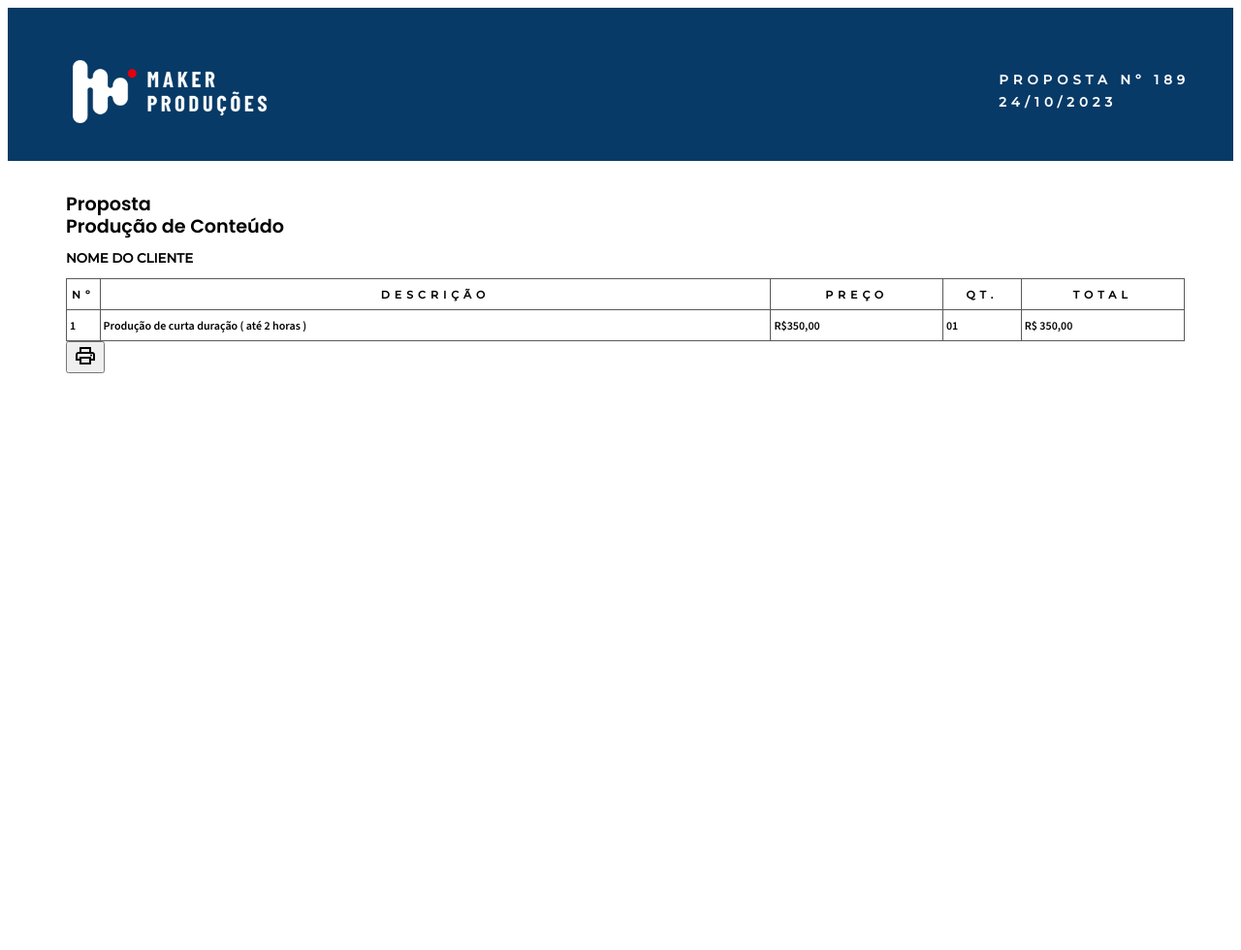
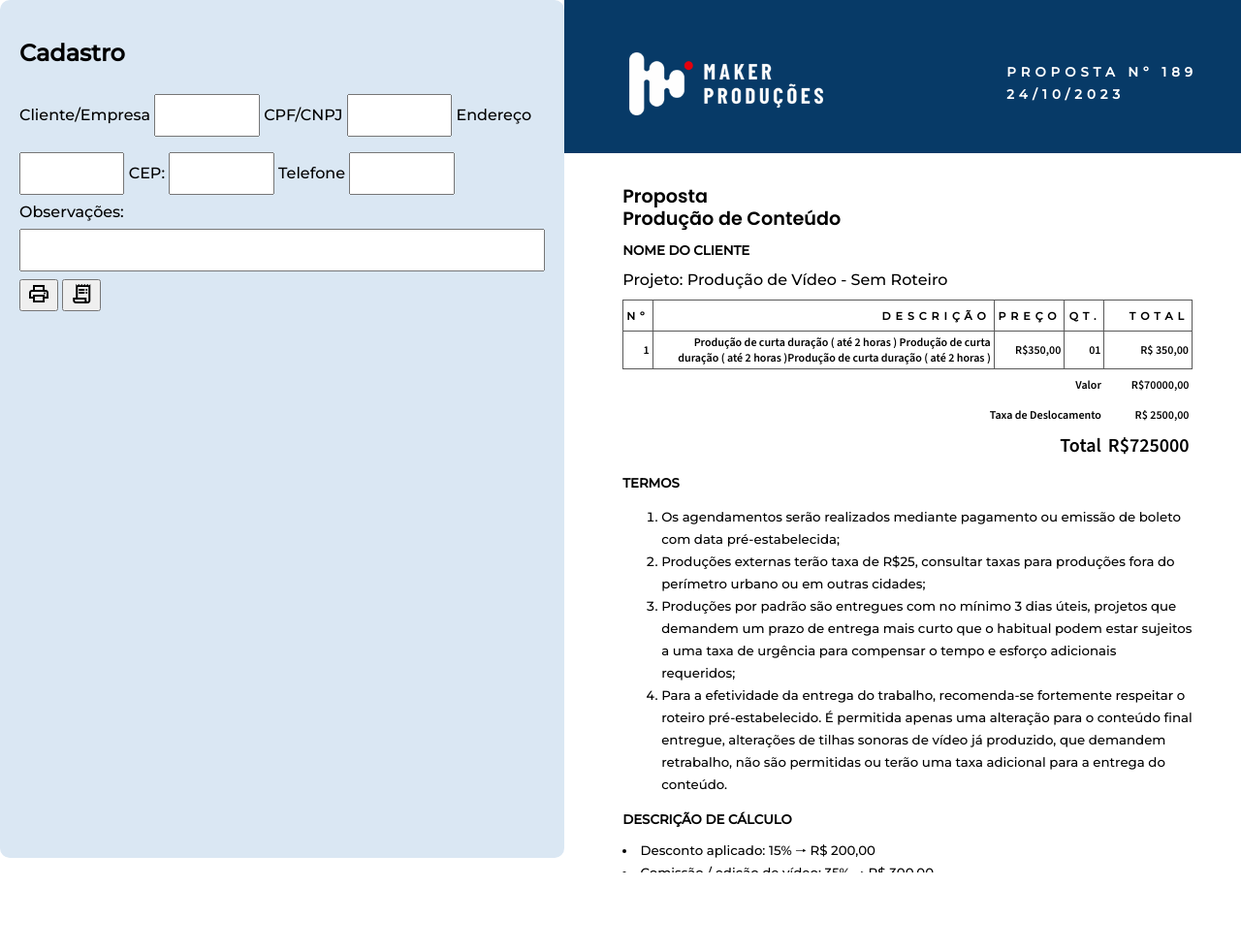
Before and after one commit to Alexsander-lexy/bugetproject, a PHP site: page / in a window 1280 px wide. Shown: the top 980 px of the page at 97% size. Run offline with PHP 8.4, Linux system fonts and the light colour scheme.

Commit message:
Atualizações com javacript, css e form

```diff
--- a/css/style.css
+++ b/css/style.css
@@ -1,9 +1,53 @@
 @import url('https://fonts.googleapis.com/css2?family=Montserrat:wght@300;500&family=Poppins:wght@600&family=Source+Sans+3:wght@500;600&display=swap');
 
 @media print {
-    .btn-print{
+    .btn-print, .btn-relatorio{
         display: none;
     }
+    .descricao{
+        display:block;
+    }
+    .termos{
+        display:block;
+    }
+    .formu{
+        display: none;
+    }
+}
+*{
+    font-family: Montserrat;
+}
+
+body{display: flex;
+    overflow-y: hidden;
+    margin: 0;
+}
+.doc{
+    height: 900px;
+    overflow-y: auto;
+}
+input{
+    width: 20%;
+    padding: 12px 20px;
+    margin: 8px 0;
+    box-sizing: border-box;
+  }
+  input[type=textarea] {
+    width: 100%;
+    padding: 12px 20px;
+    margin: 8px 0;
+    box-sizing: border-box;
+  }
+
+.formu{
+    margin: 0px 0px 15px 0px;
+    padding: 20px;
+    background-color: #dae7f3;
+    border-radius: 10px;
+}
+
+#esconder{
+    display: block;
 }
 
 h1{
@@ -11,11 +55,14 @@ h1{
     font-size:larger;
     line-height: 23px;
 }
-h3{
-    font-family: Montserrat;
+h3, li{
+
     font-size:smaller;
 }
 
+li{
+    line-height:23px;
+}
 
 /*Definições do Cabeçalho*/
 main{
@@ -42,8 +89,11 @@ header{
 }
 
 /*Definições da Tabela*/
+caption{
+    text-align: left;
+    height: 30px;
+}
 table , td, th {
-    font-family: 'Montserrat';
 	border: 1px solid #595959;
 	border-collapse: collapse;
 }
@@ -78,9 +128,21 @@ td, th {
 	height: 25px;
 }
 
+tfoot td, table{
+    text-align: right;
+    border: none;
+
+}
+
+.valorfinal{
+    font-size: 20px;
+}
+
+/*
 .even {
-	background: #fbf8f0;
+	background: #f0f1fb;
 }
 .odd {
-	background: #fefcf9;
+	background: #ffffff;
 }
+*/
--- a/index.html
+++ b/index.html
@@ -10,6 +10,41 @@
 
 </head>
 <body>
+<div class="formu">
+        <h2>Cadastro</h2>
+        <form action="">
+            <label for="">Cliente/Empresa</label>
+            <input type="text" name="" id="">
+
+            <label for="">CPF/CNPJ</label>
+            <input type="number" name="" id="">
+
+            <label for="">Endereço</label>
+            <input type="text" name="" id="">
+
+            <label for="">CEP:</label>
+            <input type="number" name="" id="">
+
+            <label for="">Telefone</label>
+            <input type="tel" name="" id="">
+
+            <label for="">Observações:</label>
+            <input type="textarea" name="" id="">
+        </form>
+        <div><!-- BOTÃO IMPRESSÃO  -->
+            <button class="btn-print" type="button">
+                <span class="material-symbols-outlined">
+                    print
+                    </span>
+            </button>
+            <button class="btn-relatorio" type="button">
+                <span class="material-symbols-outlined">
+                    receipt_long
+                    </span>
+            </button>
+            </div>
+</div>
+<div class="doc">
     <header>
         <img class="main-logo header" src="./img/maker-producoes-retangular.png" alt="Maker Logo">
         <h3 class="header">Proposta Nº 189<br>24/10/2023</h3>
@@ -22,6 +57,7 @@
         <h3>NOME DO CLIENTE</h3>
         <div>
             <table>
+                <caption>Projeto: Produção de Vídeo - Sem Roteiro</caption>
                 <thead>
                     <th>Nº</th>
                     <th>Descrição</th>
@@ -33,25 +69,53 @@
                     <tr>
                         <!--A IDEIA É QUE ESSA LISTA SE REPITA DE ACORDO COM UM MAPA DE INFORMAÇÕES FEITO POR UM FORM-->
                         <td class="td-n">1</td>
-                        <td class="td-desc">Produção de curta duração ( até 2 horas )</td>
+                        <td class="td-desc">Produção de curta duração ( até 2 horas ) Produção de curta duração ( até 2 horas )Produção de curta duração ( até 2 horas )</td>
                         <td>R$350,00</td>
                         <td class="td-quant">01</td>
                         <td class="td-total">R$ 350,00</td>
                     </tr>
                 </tbody>
+
+                <tfoot>
+                    <tr>
+                        <td colspan="4">Valor</td>
+                        <td class="valor" colspan="1">R$70000,00</td>
+                    </tr>
+                    <tr>
+                        <td colspan="4">Taxa de Deslocamento</td>
+                        <td class="valor" colspan="1">R$ 2500,00</td>
+                    </tr>
+                    <tr>
+                        <td class="valorfinal" colspan="4">Total</td>
+                        <td class="valor valorfinal" colspan="1">R$725000</td>
+                    </tr>
+                </tfoot>
             </table>
         </div>
 
-        <div><!-- BOTÃO IMPRESSÃO  -->
-        <button class="btn-print" type="button">
-            <span class="material-symbols-outlined">
-                print
-                </span>
-        </button>
+        <div>
+            <div class="termos">
+                <h3>TERMOS</h3>
+                <ol>
+                    <li>Os agendamentos serão realizados mediante  pagamento ou emissão de boleto com data pré-estabelecida;</li>
+                    <li>Produções externas terão taxa de R$25, consultar taxas para produções fora do perímetro urbano ou em outras cidades;</li>
+                    <li>Produções por padrão são entregues com no mínimo 3 dias úteis, projetos que demandem um prazo de entrega mais curto que o habitual podem estar sujeitos a uma taxa de urgência para compensar o tempo e esforço adicionais requeridos;</li>
+                    <li>Para a efetividade da entrega do trabalho, recomenda-se fortemente respeitar o roteiro pré-estabelecido. É permitida apenas uma alteração para o conteúdo final entregue, alterações de tilhas sonoras de vídeo já produzido, que demandem retrabalho, não são permitidas ou terão uma taxa adicional para a entrega do conteúdo.</li>
+                </ol>
+            </div>
+
+            <div class="descricao">
+                <h3>DESCRIÇÃO DE CÁLCULO</h3>
+
+                <li>Desconto aplicado: 15% 🠒 R$ 200,00</li>
+                <li>Comissão / edição de vídeo: 35% 🠒 R$ 300,00</li>
+                <li>Comissão / Produção: 35% 🠒 R$ 300,00</li>
+                <li>Taxa administrativa: 10% 🠒 R$65,00</li>
+                <li>Prazo: 90 dias 🠒 30/12/2023</li>
+            </div>
         </div>
-
     </main>
-
+</div>
 
     <script src="js/script.js"></script>
 </body>
--- a/js/script.js
+++ b/js/script.js
@@ -1,7 +1,23 @@
 document.addEventListener("DOMContentLoaded",function(){
 
     const btnPrint = document.querySelector(".btn-print");
+    const btnRelatorio = document.querySelector(".btn-relatorio");
+    var descricao = document.querySelector(".descricao");
+    var termos = document.querySelector(".termos");
 
-    btnPrint.addEventListener("click",()=> window.print());
+    btnPrint.addEventListener("click",function(){
+        descricao.style.display ='none';
+        termos.style.display='block;'
+        window.print();
+        descricao.style.display ='block';
+    }
+   );
 
+    btnRelatorio.addEventListener("click",function(){
+        descricao.style.display ='block';
+        termos.style.display='none';
+        window.print();
+        termos.style.display ='block';
+        }
+    );
 });
```
